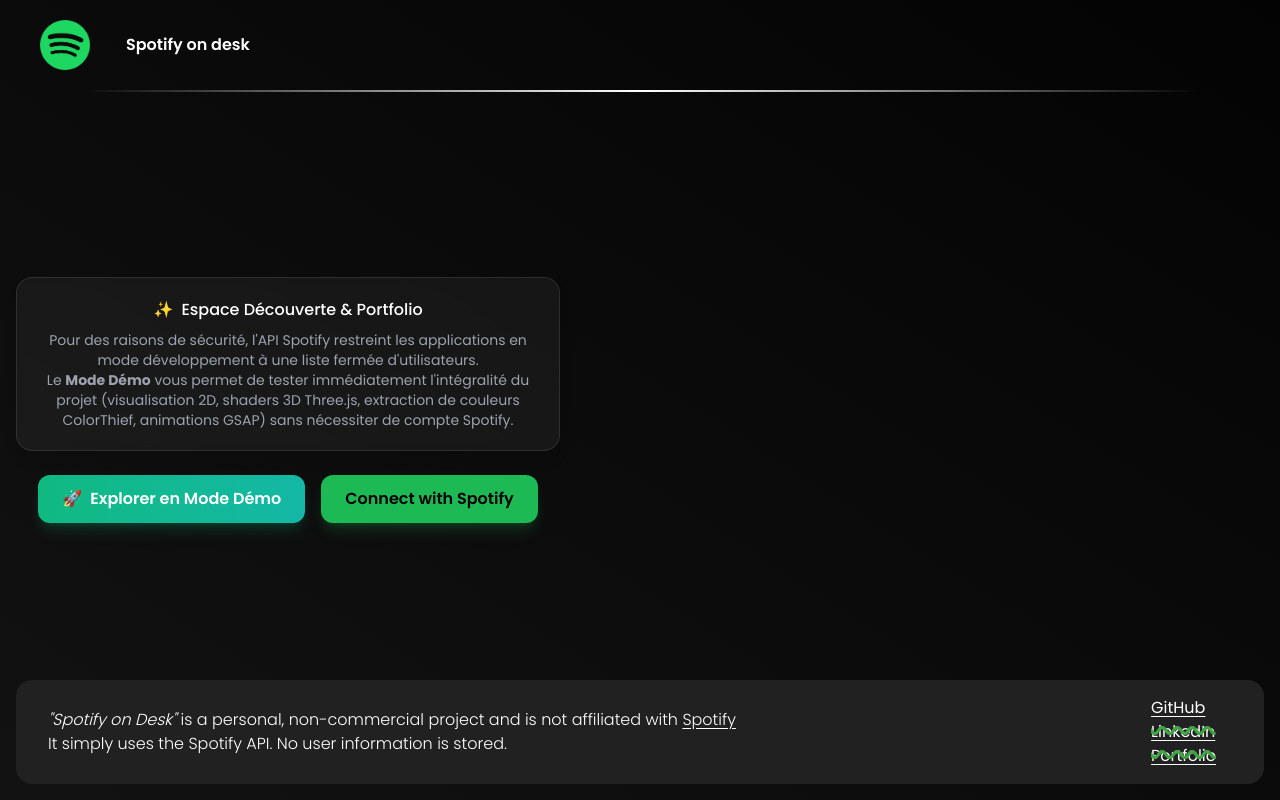
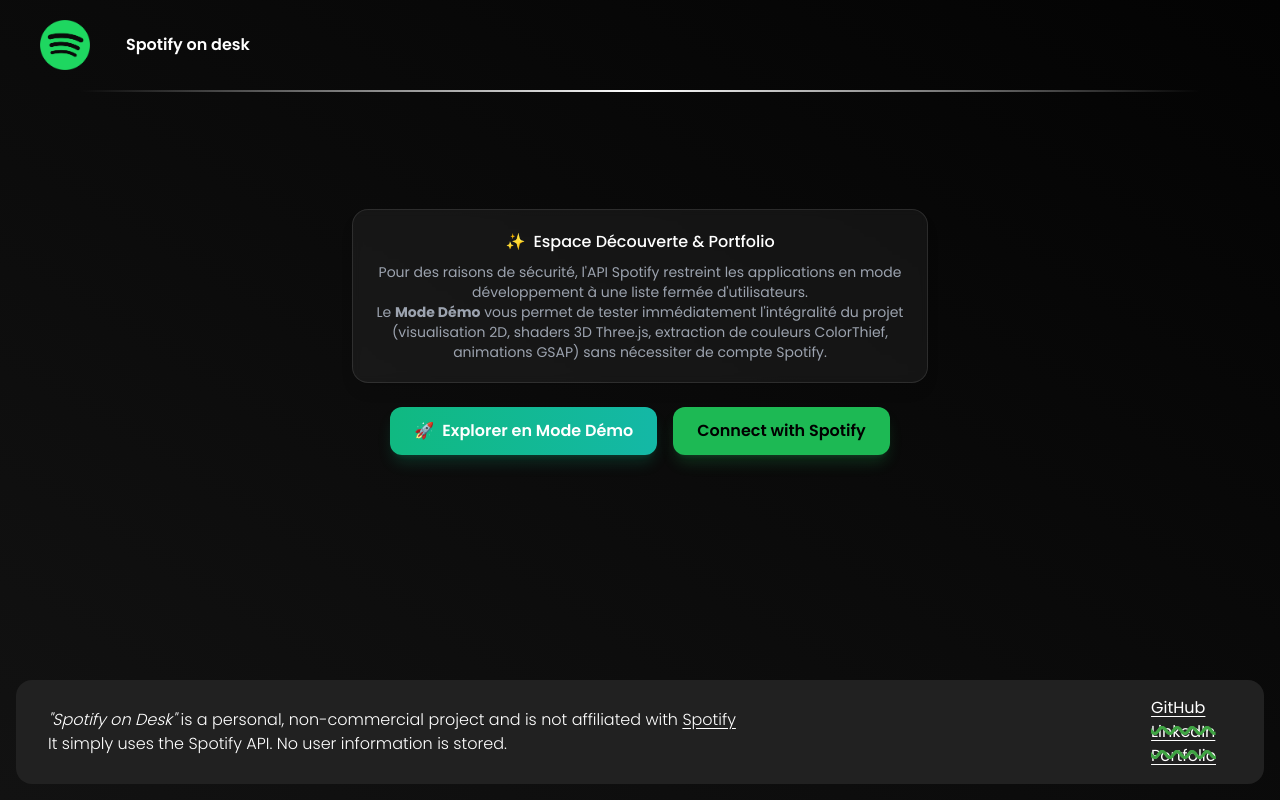
Before and after one commit to putonnicolas/SpotifyOnDesk, a React (Vite) app: page / in a window 1280 px wide. Built offline with nearby package versions, Linux system fonts and the light colour scheme; no server answers.

Commit message:
style(home): center login and demo card horizontally and vertically

```diff
--- a/src/App.jsx
+++ b/src/App.jsx
@@ -186,20 +186,18 @@ const App = () => {
           onExitDemo={handleExitDemo}
         />
       ) : (
-        <div className="relative z-10 flex-1">
-          <div className="home">
-            <Navbar showButton={false} />
+        <div className="relative z-10 min-h-screen flex flex-col justify-between">
+          <Navbar showButton={false} />
+          <main className="flex-1 flex flex-col items-center justify-center px-4 py-8">
             {authLoading ? (
-              <div className="flexButtonContainer">
-                <p className="text-gray-400 animate-pulse text-lg">
-                  Connecting to Spotify...
-                </p>
-              </div>
+              <p className="text-gray-400 animate-pulse text-lg">
+                Connecting to Spotify...
+              </p>
             ) : (
               <LoginSpotify error={authError} onStartDemo={handleStartDemo} />
             )}
-            <Footer />
-          </div>
+          </main>
+          <Footer />
         </div>
       )}
     </div>
--- a/src/components/LoginSpotify.jsx
+++ b/src/components/LoginSpotify.jsx
@@ -3,7 +3,7 @@ import { redirectToSpotifyAuth } from '../services/spotifyAuth'
 
 const LoginSpotify = ({ error, onStartDemo }) => {
   return (
-    <div className="flexButtonContainer flex-col items-center gap-6 px-4 max-w-xl mx-auto text-center">
+    <div className="flex flex-col items-center gap-6 w-full max-w-xl mx-auto text-center">
       {error && (
         <div className="bg-red-500/20 border border-red-500/50 text-red-200 px-4 py-3 rounded-xl text-sm w-full text-left">
           <p className="font-semibold mb-1">Information API Spotify :</p>
@@ -12,7 +12,7 @@ const LoginSpotify = ({ error, onStartDemo }) => {
       )}
 
       {/* Recruiter / Visitor Notice */}
-      <div className="bg-white/5 border border-white/10 rounded-2xl p-5 backdrop-blur-sm text-sm text-gray-300 leading-relaxed shadow-lg">
+      <div className="bg-white/5 border border-white/10 rounded-2xl p-5 backdrop-blur-sm text-sm text-gray-300 leading-relaxed shadow-lg w-full">
         <div className="flex items-center justify-center gap-2 mb-2 text-white font-medium text-base">
           <span>✨</span>
           <span>Espace Découverte & Portfolio</span>
```
